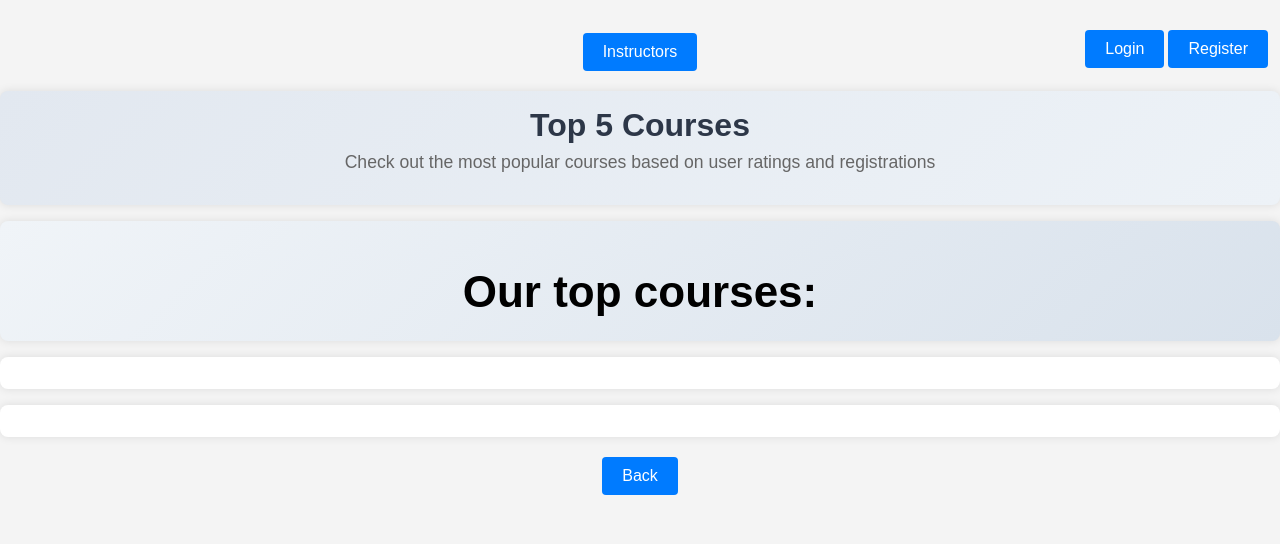
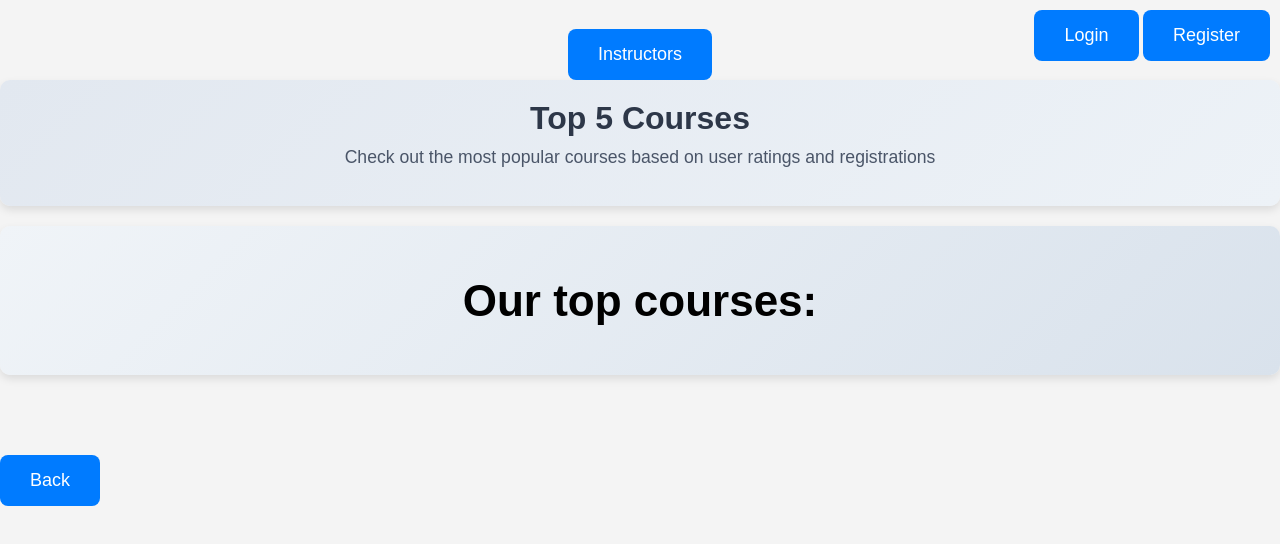
Before and after one commit to Elad60/ProjRepo, a plain HTML site: page ClientSideEx4/Pages/index.html in a window 1280 px wide. Drawn offline with nearby package versions, Linux system fonts and the light colour scheme; no server answers.

Commit message:
restore css

```diff
--- a/ClientSideEx4/CSS/StyleSheet.css
+++ b/ClientSideEx4/CSS/StyleSheet.css
@@ -324,52 +324,3 @@ h1 {
         color: #666;
         text-align: center;
     }
-    /*comment*/
-    font-family: Arial, sans-serif;
-            margin: 0;
-            padding: 0;
-            background-color: #f4f4f4;
-            color: #333;
-        }
-        header {
-            background-color: #333;
-            color: #fff;
-            padding: 1rem 0;
-            text-align: center;
-        }
-        #btn, #loginForms, #btnBack {
-            display: flex;
-            justify-content: center;
-            margin: 1rem 0;
-        }
-        .btnStyle {
-            background-color: #007bff;
-            border: none;
-            color: white;
-            padding: 10px 20px;
-            text-align: center;
-            text-decoration: none;
-            display: inline-block;
-            font-size: 16px;
-            margin: 4px 2px;
-            cursor: pointer;
-            border-radius: 4px;
-        }
-        .btnStyle:hover {
-            background-color: #0056b3;
-        }
-        #topCoursesHeader, #containerTop5Courses, #containerCourses, #containerInstructorCourses {
-            text-align: center;
-            margin: 1rem 0;
-            padding: 1rem;
-            background-color: #fff;
-            border-radius: 8px;
-            box-shadow: 0 0 10px rgba(0, 0, 0, 0.1);
-        }
-        #topCoursesHeader h1, #containerTop5Courses h1, #containerCourses h1, #containerInstructorCourses h1 {
-            margin-bottom: 0.5rem;
-        }
-        #topCoursesHeader p {
-            margin: 0.5rem 0 1rem;
-            color: #666;
-        }
```
